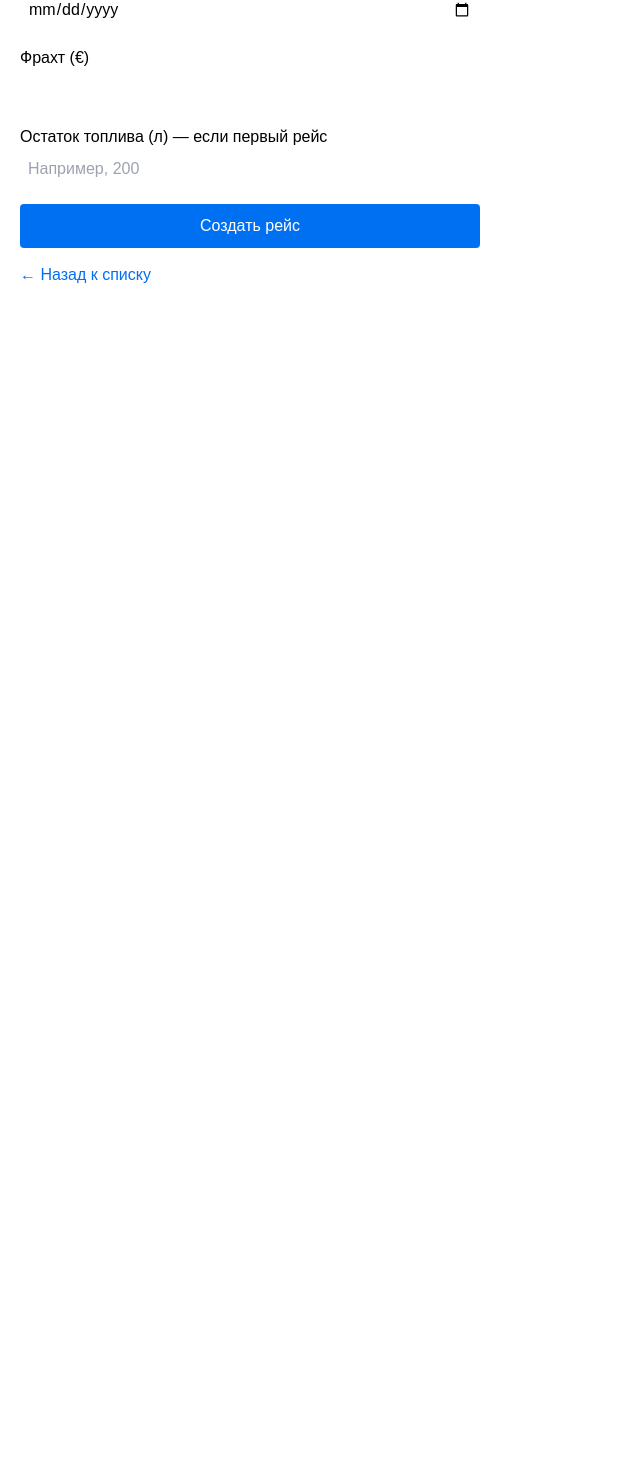
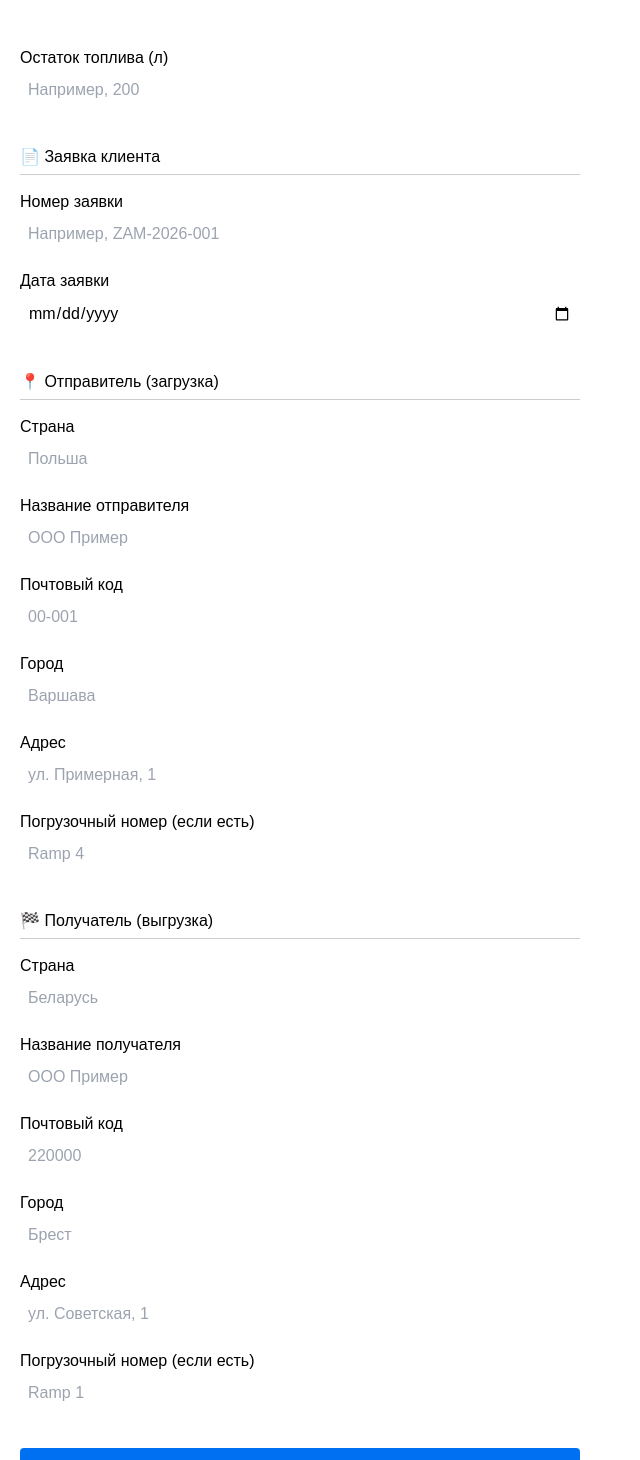
Before and after one commit to kru4ara/logistics-new, a Next.js app: page /trips/new in a window 1280 px wide. Shown: the part 338-1798 px from the top of the page, without its empty margins (0-640 px from the left). Before the commit the page ends 800 px from the top, so only its background shows below. Built offline with nearby package versions, Linux system fonts and the light colour scheme; no server answers; the database is empty.

Commit message:
Update page.tsx

```diff
--- a/app/trips/new/page.tsx
+++ b/app/trips/new/page.tsx
@@ -6,9 +6,10 @@ export default async function NewTripPage() {
   const { data: trucks } = await supabase.from('trucks').select('id, registration_number');
 
   return (
-    <div style={{ padding: '20px', fontFamily: 'sans-serif', maxWidth: '500px' }}>
+    <div style={{ padding: '20px', fontFamily: 'sans-serif', maxWidth: '600px' }}>
       <h1 style={{ fontSize: '24px' }}>Создать новый рейс</h1>
       <form action={addTripWithAddress} style={{ display: 'flex', flexDirection: 'column', gap: '15px', marginTop: '20px' }}>
+        {/* Основные данные */}
         <div>
           <label>Клиент</label>
           <select name="client_id" style={{ width: '100%', padding: '8px' }}>
@@ -24,10 +25,6 @@ export default async function NewTripPage() {
           </select>
         </div>
         <div>
-          <label>Маршрут</label>
-          <input type="text" name="route" required style={{ width: '100%', padding: '8px' }} />
-        </div>
-        <div>
           <label>Дата старта</label>
           <input type="date" name="start_date" required style={{ width: '100%', padding: '8px' }} />
         </div>
@@ -36,10 +33,76 @@ export default async function NewTripPage() {
           <input type="number" name="revenue_eur" step="0.01" style={{ width: '100%', padding: '8px' }} />
         </div>
         <div>
-          <label>Остаток топлива (л) — если первый рейс</label>
+          <label>Остаток топлива (л)</label>
           <input type="number" name="start_fuel_level" step="0.01" placeholder="Например, 200" style={{ width: '100%', padding: '8px' }} />
         </div>
-        <button type="submit" style={{ padding: '10px', background: '#0070f3', color: 'white', border: 'none', borderRadius: '4px', cursor: 'pointer' }}>Создать рейс</button>
+
+        {/* Заявка клиента */}
+        <h3 style={{ marginTop: '20px', borderBottom: '1px solid #ccc', paddingBottom: '5px' }}>📄 Заявка клиента</h3>
+        <div>
+          <label>Номер заявки</label>
+          <input type="text" name="client_request_number" placeholder="Например, ZAM-2026-001" style={{ width: '100%', padding: '8px' }} />
+        </div>
+        <div>
+          <label>Дата заявки</label>
+          <input type="date" name="client_request_date" style={{ width: '100%', padding: '8px' }} />
+        </div>
+
+        {/* Отправитель */}
+        <h3 style={{ marginTop: '20px', borderBottom: '1px solid #ccc', paddingBottom: '5px' }}>📍 Отправитель (загрузка)</h3>
+        <div>
+          <label>Страна</label>
+          <input type="text" name="sender_country" placeholder="Польша" style={{ width: '100%', padding: '8px' }} />
+        </div>
+        <div>
+          <label>Название отправителя</label>
+          <input type="text" name="sender_name" placeholder="ООО Пример" style={{ width: '100%', padding: '8px' }} />
+        </div>
+        <div>
+          <label>Почтовый код</label>
+          <input type="text" name="sender_postal_code" placeholder="00-001" style={{ width: '100%', padding: '8px' }} />
+        </div>
+        <div>
+          <label>Город</label>
+          <input type="text" name="sender_city" placeholder="Варшава" style={{ width: '100%', padding: '8px' }} />
+        </div>
+        <div>
+          <label>Адрес</label>
+          <input type="text" name="sender_address" placeholder="ул. Примерная, 1" style={{ width: '100%', padding: '8px' }} />
+        </div>
+        <div>
+          <label>Погрузочный номер (если есть)</label>
+          <input type="text" name="sender_loading_number" placeholder="Ramp 4" style={{ width: '100%', padding: '8px' }} />
+        </div>
+
+        {/* Получатель */}
+        <h3 style={{ marginTop: '20px', borderBottom: '1px solid #ccc', paddingBottom: '5px' }}>🏁 Получатель (выгрузка)</h3>
+        <div>
+          <label>Страна</label>
+          <input type="text" name="receiver_country" placeholder="Беларусь" style={{ width: '100%', padding: '8px' }} />
+        </div>
+        <div>
+          <label>Название получателя</label>
+          <input type="text" name="receiver_name" placeholder="ООО Пример" style={{ width: '100%', padding: '8px' }} />
+        </div>
+        <div>
+          <label>Почтовый код</label>
+          <input type="text" name="receiver_postal_code" placeholder="220000" style={{ width: '100%', padding: '8px' }} />
+        </div>
+        <div>
+          <label>Город</label>
+          <input type="text" name="receiver_city" placeholder="Брест" style={{ width: '100%', padding: '8px' }} />
+        </div>
+        <div>
+          <label>Адрес</label>
+          <input type="text" name="receiver_address" placeholder="ул. Советская, 1" style={{ width: '100%', padding: '8px' }} />
+        </div>
+        <div>
+          <label>Погрузочный номер (если есть)</label>
+          <input type="text" name="receiver_loading_number" placeholder="Ramp 1" style={{ width: '100%', padding: '8px' }} />
+        </div>
+
+        <button type="submit" style={{ padding: '10px', background: '#0070f3', color: 'white', border: 'none', borderRadius: '4px', cursor: 'pointer', marginTop: '20px' }}>Создать рейс</button>
         <a href="/trips" style={{ color: '#0070f3' }}>← Назад к списку</a>
       </form>
     </div>
```
